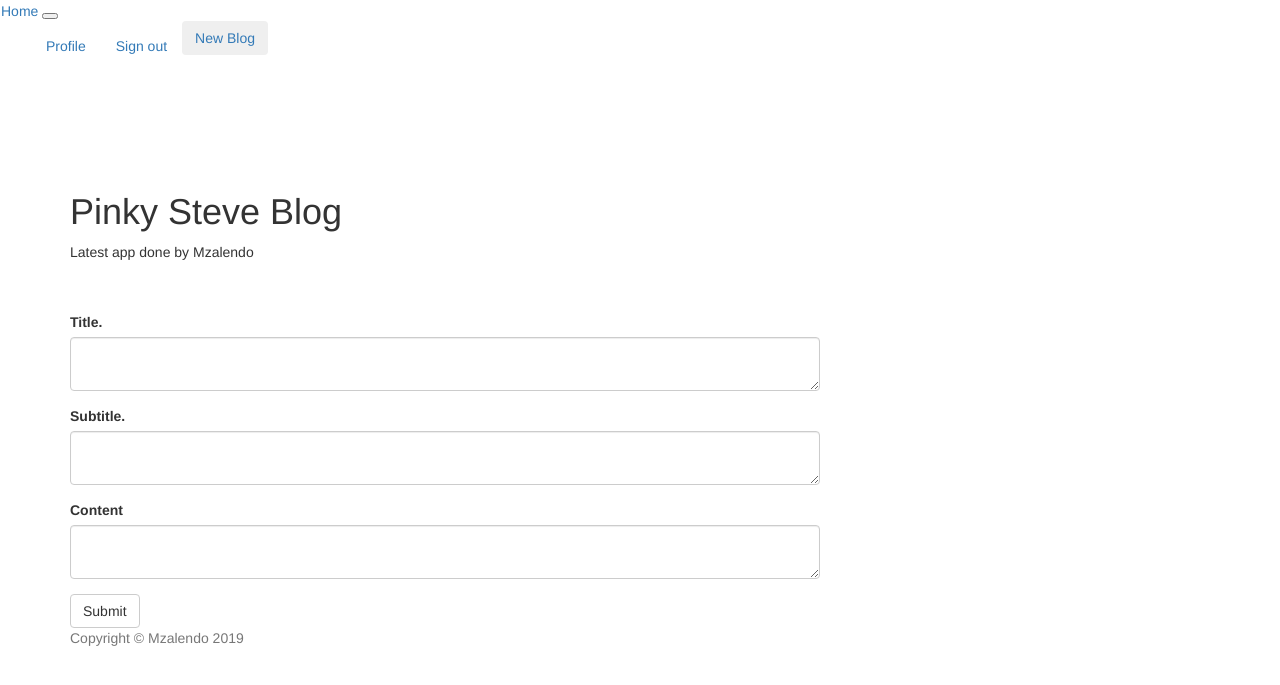
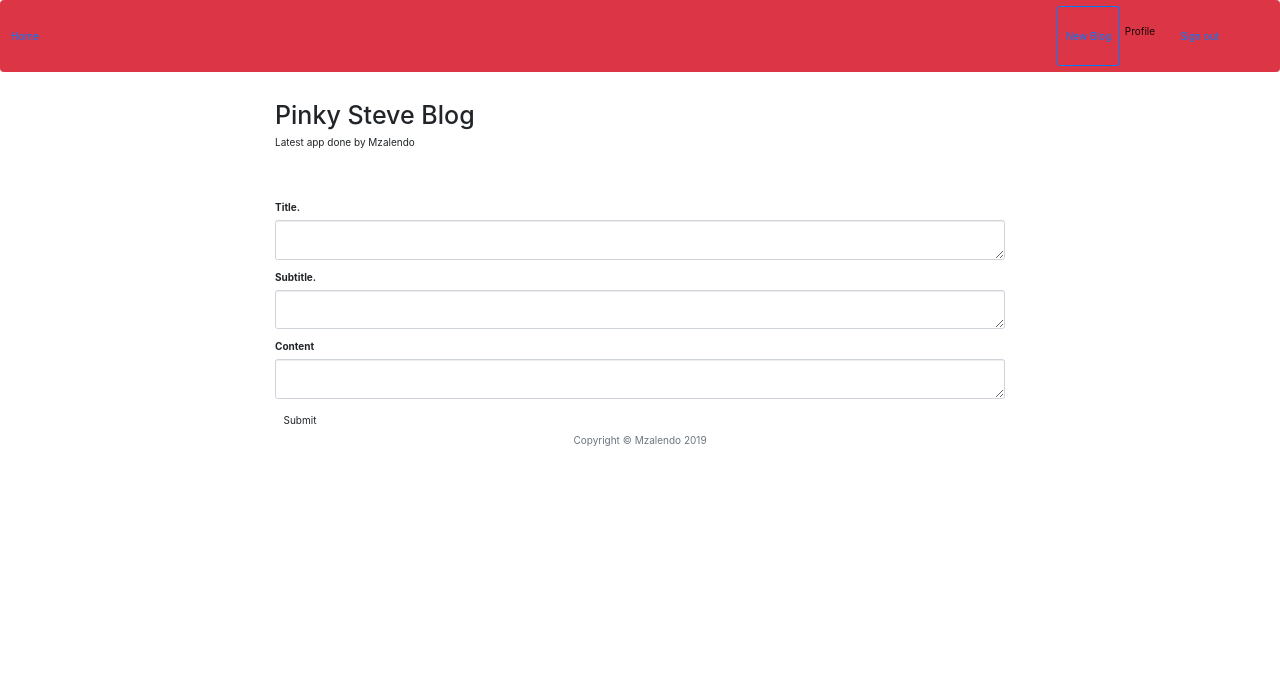
Before and after one commit to Steve-design/Cool-Blog, a Flask app: page /add in a window 1280 px wide. Shown: the top 685 px of the page. Run offline with Flask 2, Linux system fonts and the light colour scheme; the visitor is signed in with stand-in values (Sample User, id 1); data comes from the database, SQL or seed files in the repository; some libraries are stand-ins or nearby versions.

Commit message:
style the sign up templates

```diff
--- a/app/templates/add_blog.html
+++ b/app/templates/add_blog.html
@@ -18,6 +18,7 @@
   <link href='https://fonts.googleapis.com/css?family=Lora:400,700,400italic,700italic' rel='stylesheet' type='text/css'>
   <link href='https://fonts.googleapis.com/css?family=Open+Sans:300italic,400italic,600italic,700italic,800italic,400,300,600,700,800'
     rel='stylesheet' type='text/css'>
+    <link rel="stylesheet" href="https://stackpath.bootstrapcdn.com/bootstrap/4.3.1/css/bootstrap.min.css" integrity="sha384-ggOyR0iXCbMQv3Xipma34MD+dH/1fQ784/j6cY/iJTQUOhcWr7x9JvoRxT2MZw1T" crossorigin="anonymous">
 
   <!-- Custom styles for this template -->
   <link href="{{ url_for('static', filename='clean-blog.min.css') }}" rel="stylesheet">
@@ -25,7 +26,7 @@
 </head>
 
 <body>
-  <nav class="navbar navbar-expand-lg navbar-light bg-light fixed-top">
+  <nav class="navbar navbar-expand-lg navbar-light bg-danger fixed-top">
     <a href="/">Home</a>
     <button class="navbar-toggler" type="button" data-toggle="collapse" data-target="#navbarSupportedContent"
       aria-controls="navbarSupportedContent" aria-expanded="false" aria-label="Toggle navigation">
@@ -81,7 +82,7 @@
 
   <!-- Footer -->
   <footer>
-    <div class="container">
+    <div class="container" style="text-align: center;">
       <div class="row">
         <div class="col-lg-8 col-md-10 mx-auto">
           <p class="copyright text-muted">Copyright &copy; Mzalendo 2019</p>
--- a/app/templates/auth/login.html
+++ b/app/templates/auth/login.html
@@ -2,7 +2,7 @@
 {% import 'bootstrap/wtf.html' as wtf%}
 
 {% block content %}
-<div class="container">
+<div class="container" style="background-color: black; color: red;">
     <br>
         <br>
 
--- a/app/templates/auth/register.html
+++ b/app/templates/auth/register.html
@@ -2,7 +2,7 @@
 {% import 'bootstrap/wtf.html' as wtf%}
 
 {% block content %}
-<div class="container">
+<div class="container" style="margin-top: 50px; background-color: black; color: red">
         <br>
 
 
--- a/app/templates/post.html
+++ b/app/templates/post.html
@@ -27,7 +27,7 @@
 
 <body>
 
-  <nav class="navbar navbar-expand-lg navbar-light bg-light fixed-top">
+  <nav class="navbar navbar-expand-lg navbar-light bg-danger fixed-top">
     <a href="/">Home</a>
     <button class="navbar-toggler" type="button" data-toggle="collapse" data-target="#navbarSupportedContent"
       aria-controls="navbarSupportedContent" aria-expanded="false" aria-label="Toggle navigation">
```
